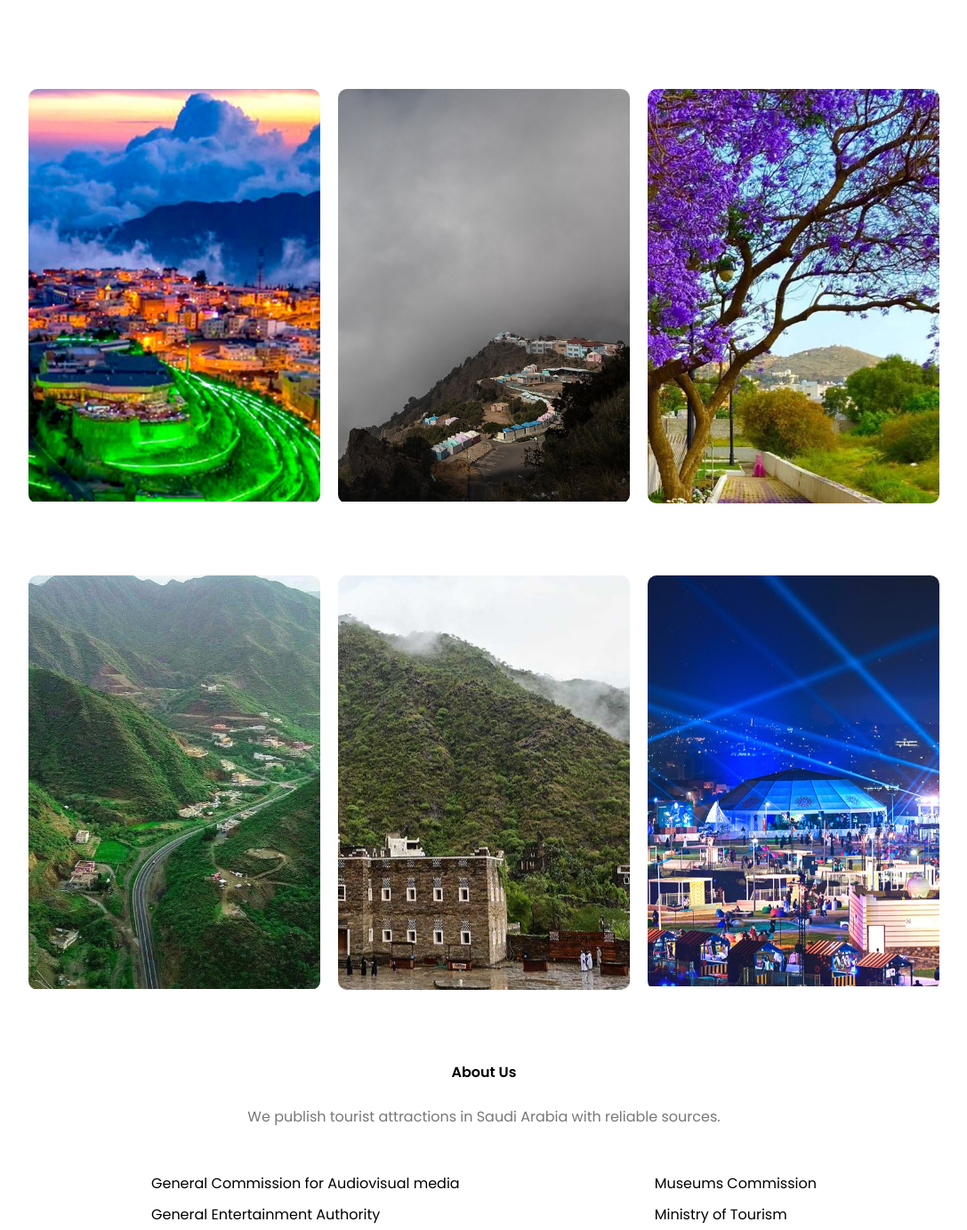
After one commit to T-PYTHON-APRIL-30/TOURISM_PROJECT, a Django app: template Tourister/main_app/templates/main_app/abha.html in a window 1280 px wide. The commit adds this page. Shown: the part 801-2184 px from the top of the page at 89% size, without its empty margins (96-1183 px from the left). Run offline with Django 3.2, Linux system fonts and the light colour scheme; the template is opened without the code that fills it, so the values that code supplies are empty.

Commit message:
abha city

```diff
--- /dev/null
+++ b/Tourister/main_app/templates/main_app/abha.html
@@ -0,0 +1,45 @@
+{% extends 'main_app/index.html' %}
+{% load static %}
+
+{% block title %} Tourism in Abha city {% endblock %}
+
+{% block video %}
+    <video autoplay loop muted plays-inline src="{% static 'video/abha.mp4' %}" class="video"></video>
+{% endblock %}
+
+{% block content %}
+    <div class="content">
+        <h1 class="left">Abha <br> city</h1>
+        <p class="left">Start discovering Abha with all your senses.</p>
+        <div class="links left">
+            <a href="{% url 'main_app:home_page' %}#city" class="free-img">Cities</a>
+        </div>
+    </div>
+{% endblock %}
+
+{% block content2 %}
+    <section id="city" class="cities">
+        <div class="row">
+            <div class="cities-col">
+                <img src="{% static 'img/abha1.jpg' %}">
+            </div>
+            <div class="cities-col">
+                <img src="{% static 'img/abha2.jpg' %}">
+            </div>
+            <div class="cities-col">
+                <img src="{% static 'img/abha3.jpg' %}">
+            </div>
+        </div>
+        <div class="row">
+            <div class="cities-col">
+                <img src="{% static 'img/abha4.jpg' %}">
+            </div>
+            <div class="cities-col">
+                <img src="{% static 'img/abha5.jpg' %}">
+            </div>
+            <div class="cities-col">
+                <img src="{% static 'img/abha6.jpg' %}">
+            </div>
+        </div>
+    </section>
+{% endblock %}
--- a/Tourister/main_app/templates/main_app/riyadh.html
+++ b/Tourister/main_app/templates/main_app/riyadh.html
@@ -10,7 +10,7 @@
 {% block content %}
     <div class="content">
         <h1 class="left">Riyadh <br> city</h1>
-        <p class="left">The fourth tourist destination for the countries of the Organization of Islamic Cooperation.</p>
+        <p class="left">Live the Modern Life to its Fullest.</p>
         <div class="links left">
             <a href="{% url 'main_app:home_page' %}#city" class="free-img">Cities</a>
         </div>
```
Also changed, not shown: Tourister/main_app/static/img/abha1.jpg (added), Tourister/main_app/static/img/abha2.jpg (added), Tourister/main_app/static/img/abha3.jpg (added), Tourister/main_app/static/img/abha4.jpg (added), Tourister/main_app/static/img/abha5.jpg (added), Tourister/main_app/static/img/abha6.jpg (added), 1 other file.
